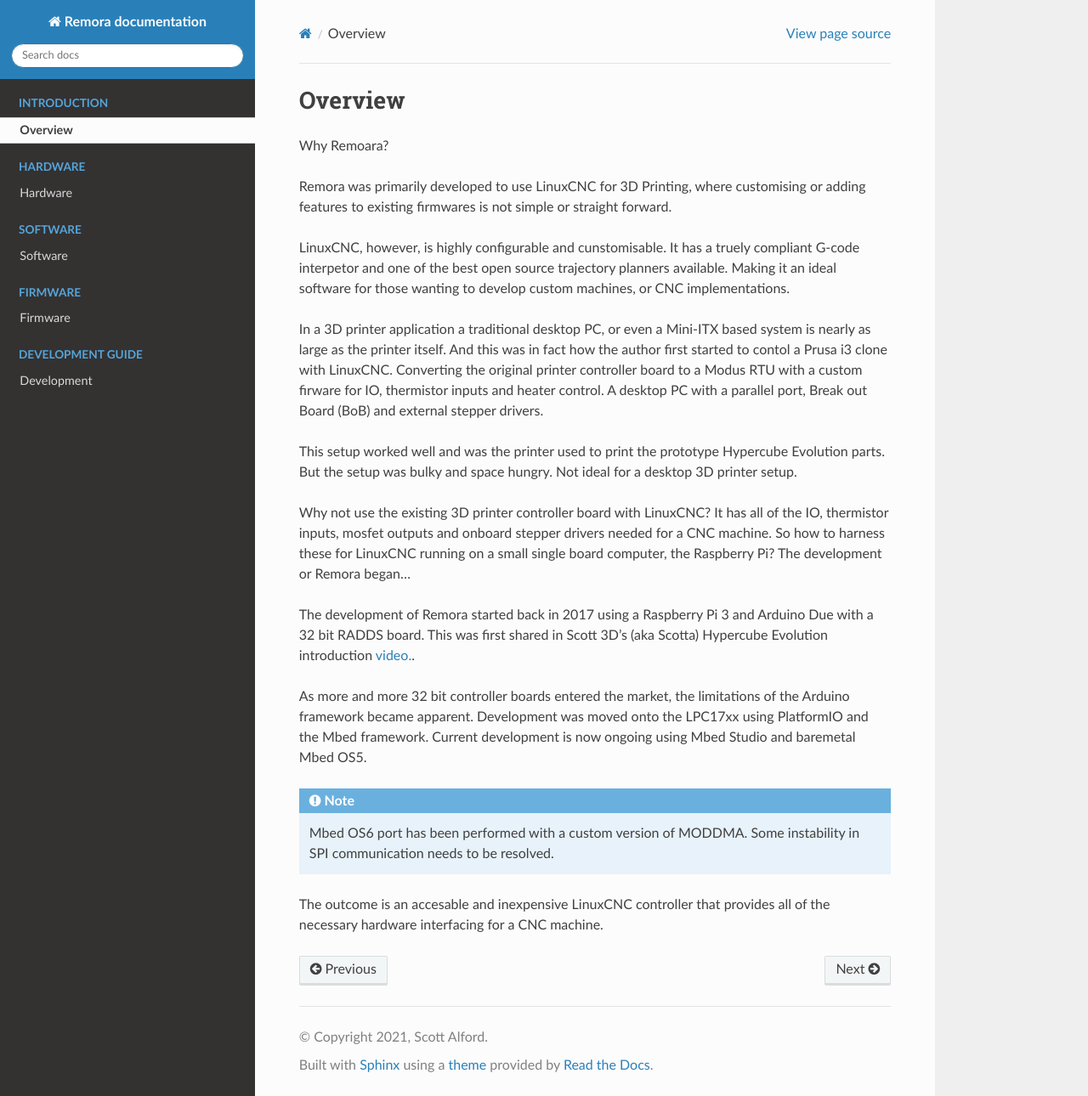
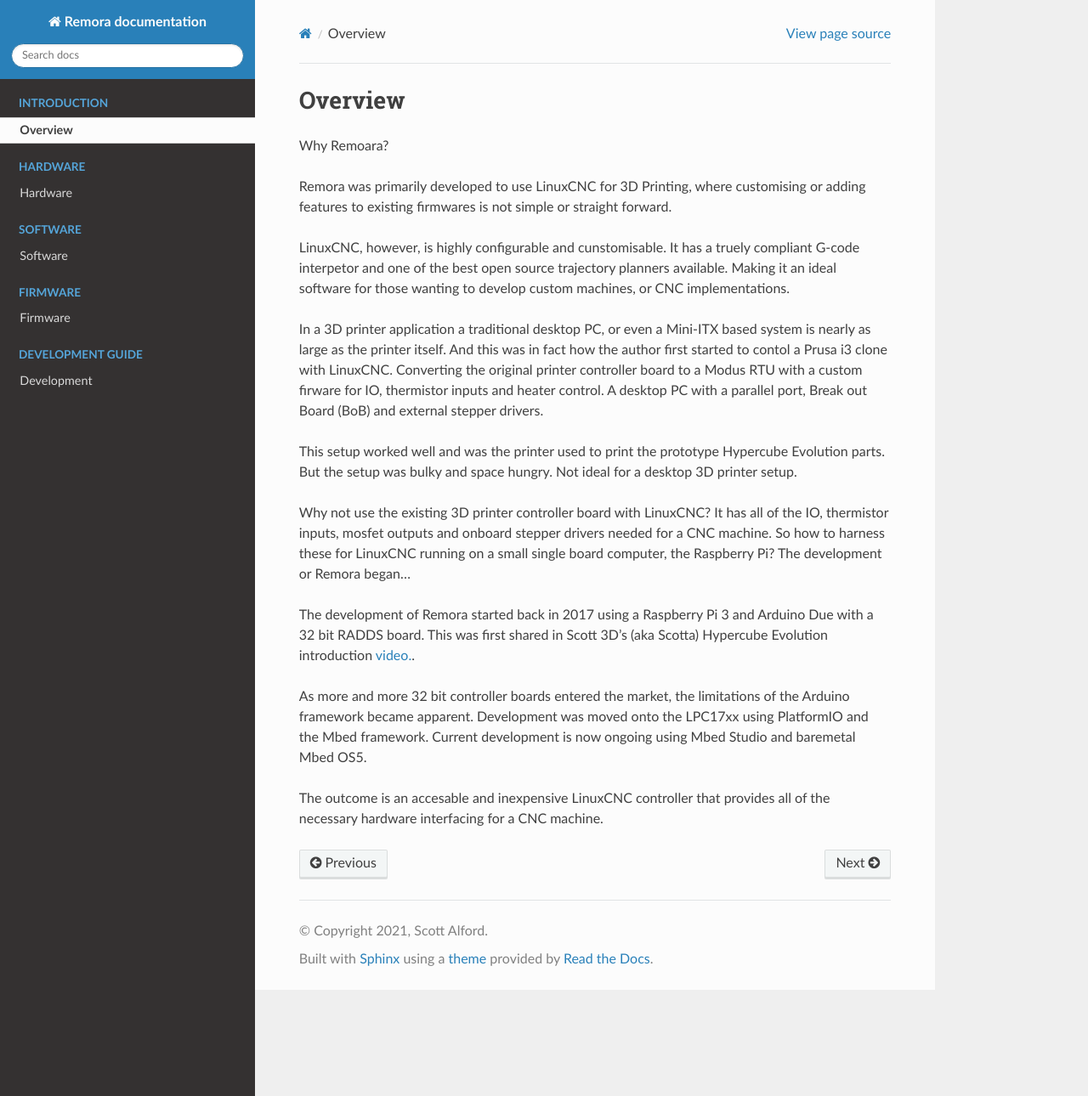
Before and after one commit to scottalford75/Remora-docs, a Sphinx documentation site: the page built from docs/source/intro/intro.rst, in a window 1280 px wide and 1290 px high. Shown: the whole window at 85% size. Built offline with Sphinx 7.4.7 and the Read the Docs theme 2.0.0, drawn with Linux system fonts in a browser that asks for light colours.

Commit message:
Removed reference to OS6 to save confusion

```diff
--- a/docs/source/intro/intro.rst
+++ b/docs/source/intro/intro.rst
@@ -22,8 +22,4 @@
 
 As more and more 32 bit controller boards entered the market, the limitations of the Arduino framework became apparent. Development was moved onto the LPC17xx using PlatformIO and the Mbed framework. Current development is now ongoing using Mbed Studio and baremetal Mbed OS5.
 
-.. note::
-
-    Mbed OS6 port has been performed with a custom version of MODDMA. Some instability in SPI communication needs to be resolved.
-
 The outcome is an accesable and inexpensive LinuxCNC controller that provides all of the necessary hardware interfacing for a CNC machine.
```
